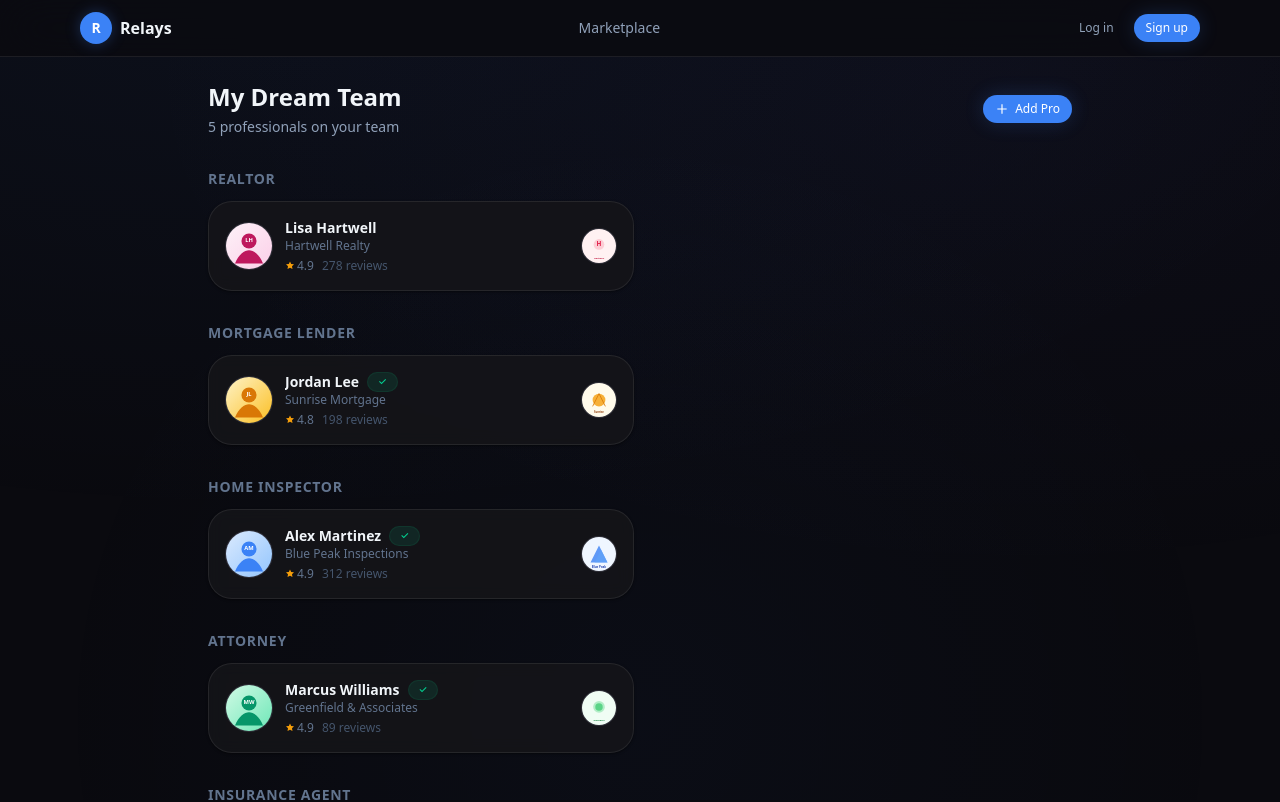
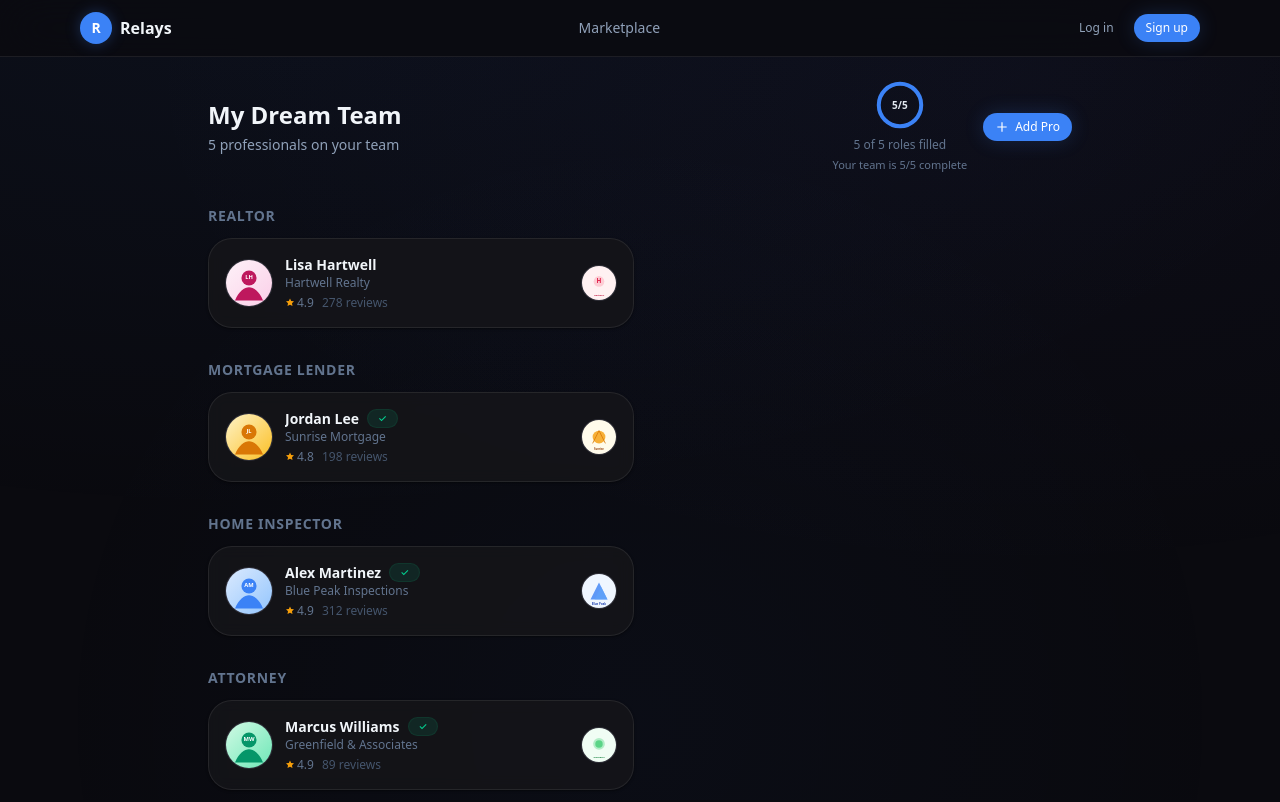
Before and after one commit to Nandified/Relays, a Next.js app: page /team in a window 1280 px wide. Shown: the top 802 px of the page. Built offline with nearby package versions, Linux system fonts and the light colour scheme.

Commit message:
polish: team progress ring, Google review attribution, copy improvements

```diff
--- a/src/app/page.tsx
+++ b/src/app/page.tsx
@@ -33,8 +33,8 @@ const steps = [
   },
   {
     num: "3",
-    title: "Stay on Track",
-    desc: "Get guided through each step. Relays reminds you what\u2019s next so nothing falls through the cracks.",
+    title: "Never Miss a Step",
+    desc: "Relays shows you what's next in your home journey — so nothing gets forgotten and no professional gets left out.",
     icon: (
       <svg width="28" height="28" fill="none" stroke="#3b82f6" strokeWidth="1.5" viewBox="0 0 24 24">
         <path d="M12 2v4M12 18v4M4.93 4.93l2.83 2.83M16.24 16.24l2.83 2.83M2 12h4M18 12h4M4.93 19.07l2.83-2.83M16.24 7.76l2.83-2.83" />
--- a/src/app/pros/[slug]/page.tsx
+++ b/src/app/pros/[slug]/page.tsx
@@ -35,6 +35,11 @@ function UnclaimedProfileTemplate({ professional }: { professional: UnclaimedPro
     typeof professional.rating === "number" &&
     !Number.isNaN(professional.rating) &&
     typeof professional.reviewCount === "number";
+
+  const googlePlaceId = (professional as { googlePlaceId?: string | null }).googlePlaceId ?? null;
+  const googleMapsUrl = googlePlaceId
+    ? `https://www.google.com/maps/place/?q=place_id:${googlePlaceId}`
+    : null;
 
   const serviceAreaParts = [
     professional.city,
@@ -183,7 +188,23 @@ function UnclaimedProfileTemplate({ professional }: { professional: UnclaimedPro
             <Stars rating={professional.rating ?? 0} size={14} />
             <span className="text-sm font-semibold text-slate-300">{(professional.rating ?? 0).toFixed(1)}</span>
             <span className="text-sm text-slate-500">({professional.reviewCount} reviews)</span>
-            <GoogleG className="opacity-60" />
+
+            {googleMapsUrl ? (
+              <a
+                href={googleMapsUrl}
+                target="_blank"
+                rel="noopener noreferrer"
+                className="inline-flex items-center gap-1 text-xs text-slate-500 hover:text-slate-300 transition-colors"
+              >
+                <GoogleG className="opacity-60" />
+                <span>Google Reviews</span>
+              </a>
+            ) : (
+              <span className="inline-flex items-center gap-1 text-xs text-slate-500">
+                <GoogleG className="opacity-60" />
+                <span>Google Reviews</span>
+              </span>
+            )}
           </div>
         ) : (
           <p className="text-sm text-slate-500">No reviews yet</p>
--- a/src/app/team/page.tsx
+++ b/src/app/team/page.tsx
@@ -26,8 +26,26 @@ export default function TeamPage() {
   const filledRoles = new Set(mockTeam.map((m) => m.role));
   const emptyRoles = roleOrder.filter((r) => !filledRoles.has(r));
 
+  const totalRoles = roleOrder.length;
+  const filledCount = filledRoles.size;
+  const progress = totalRoles === 0 ? 0 : Math.round((filledCount / totalRoles) * 100);
+
+  const emptyRoleCopy: Record<ProServiceCategory, string> = {
+    Realtor: "Every journey starts with a great agent",
+    "Mortgage Lender": "Get pre-approved to make your offer stronger",
+    Attorney: "Protect your interests at closing",
+    "Home Inspector": "Know exactly what you're buying",
+    "Insurance Agent": "Protect your investment from day one",
+  };
+
   return (
     <div className="mx-auto max-w-4xl px-4 py-6">
+      {filledCount < totalRoles && (
+        <div className="mb-5 rounded-2xl border border-[var(--border)] bg-[var(--bg-card)]/60 backdrop-blur-sm px-4 py-3 text-sm text-slate-300">
+          <span className="text-slate-200">Complete your team</span> to be ready for every step of your home journey
+        </div>
+      )}
+
       <div className="flex items-center justify-between mb-8">
         <div>
           <h1 className="text-2xl font-bold text-slate-100">My Dream Team</h1>
@@ -35,6 +53,34 @@ export default function TeamPage() {
             {mockTeam.length} professional{mockTeam.length !== 1 ? "s" : ""} on your team
           </p>
         </div>
+        <div className="flex items-center gap-4">
+          <div className="flex flex-col items-center">
+            <div className="relative h-12 w-12">
+              <svg viewBox="0 0 36 36" className="h-12 w-12 text-[var(--accent)]">
+                <path
+                  d="M18 2.0845a15.9155 15.9155 0 0 1 0 31.831a15.9155 15.9155 0 0 1 0-31.831"
+                  fill="none"
+                  stroke="var(--border)"
+                  strokeWidth="3"
+                  opacity="0.35"
+                />
+                <path
+                  d="M18 2.0845a15.9155 15.9155 0 0 1 0 31.831a15.9155 15.9155 0 0 1 0-31.831"
+                  fill="none"
+                  stroke="currentColor"
+                  strokeWidth="3"
+                  strokeLinecap="round"
+                  strokeDasharray={`${progress}, 100`}
+                />
+              </svg>
+              <div className="absolute inset-0 flex items-center justify-center text-[10px] font-semibold text-slate-200 tabular-nums">
+                {filledCount}/{totalRoles}
+              </div>
+            </div>
+            <div className="mt-2 text-xs text-slate-500 tabular-nums">{filledCount} of {totalRoles} roles filled</div>
+            <div className="mt-1 text-[11px] text-slate-500 tabular-nums">Your team is {filledCount}/{totalRoles} complete</div>
+          </div>
+
           <Link href="/marketplace">
             <Button size="sm">
               <svg width="14" height="14" fill="none" stroke="currentColor" strokeWidth="2" viewBox="0 0 24 24" className="mr-1.5">
@@ -43,6 +89,7 @@ export default function TeamPage() {
               Add Pro
             </Button>
           </Link>
+        </div>
       </div>
 
       {/* Filled roles */}
@@ -110,7 +157,7 @@ export default function TeamPage() {
                     </div>
                     <div>
                       <div className="text-sm font-medium text-slate-300">{role}</div>
-                      <div className="text-xs text-slate-600">Find a {role.toLowerCase()}</div>
+                      <div className="text-xs text-slate-600">{emptyRoleCopy[role]}</div>
                     </div>
                   </div>
                 </Card>
--- a/src/components/marketplace/ExpandableIdfprCard.tsx
+++ b/src/components/marketplace/ExpandableIdfprCard.tsx
@@ -114,8 +114,12 @@ export function ExpandableIdfprCard({ professional, expanded, onToggle }: Expand
                     </svg>
                     {professional.rating!.toFixed(1)}
                   </span>
-                  {professional.reviewCount && <span>{professional.reviewCount} reviews</span>}
-                  <GoogleG className="opacity-60" />
+                  {professional.reviewCount && (
+                    <span className="flex items-center gap-1">
+                      {professional.reviewCount} reviews
+                      <GoogleG className="opacity-60" />
+                    </span>
+                  )}
                 </>
               )}
               {professional.city && <span>{professional.city}, {professional.state}</span>}
```
Lines whose indentation alone changed are shown as unchanged.
